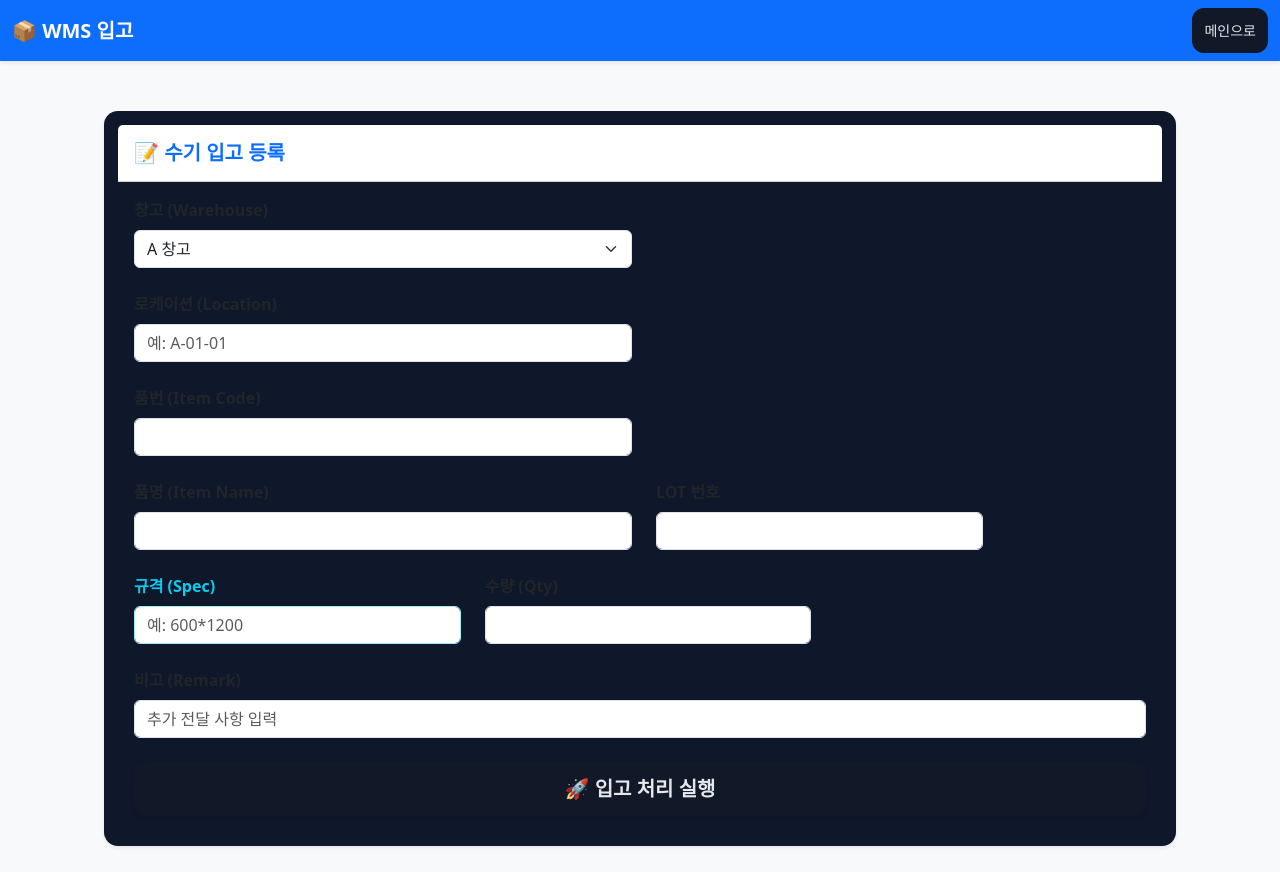
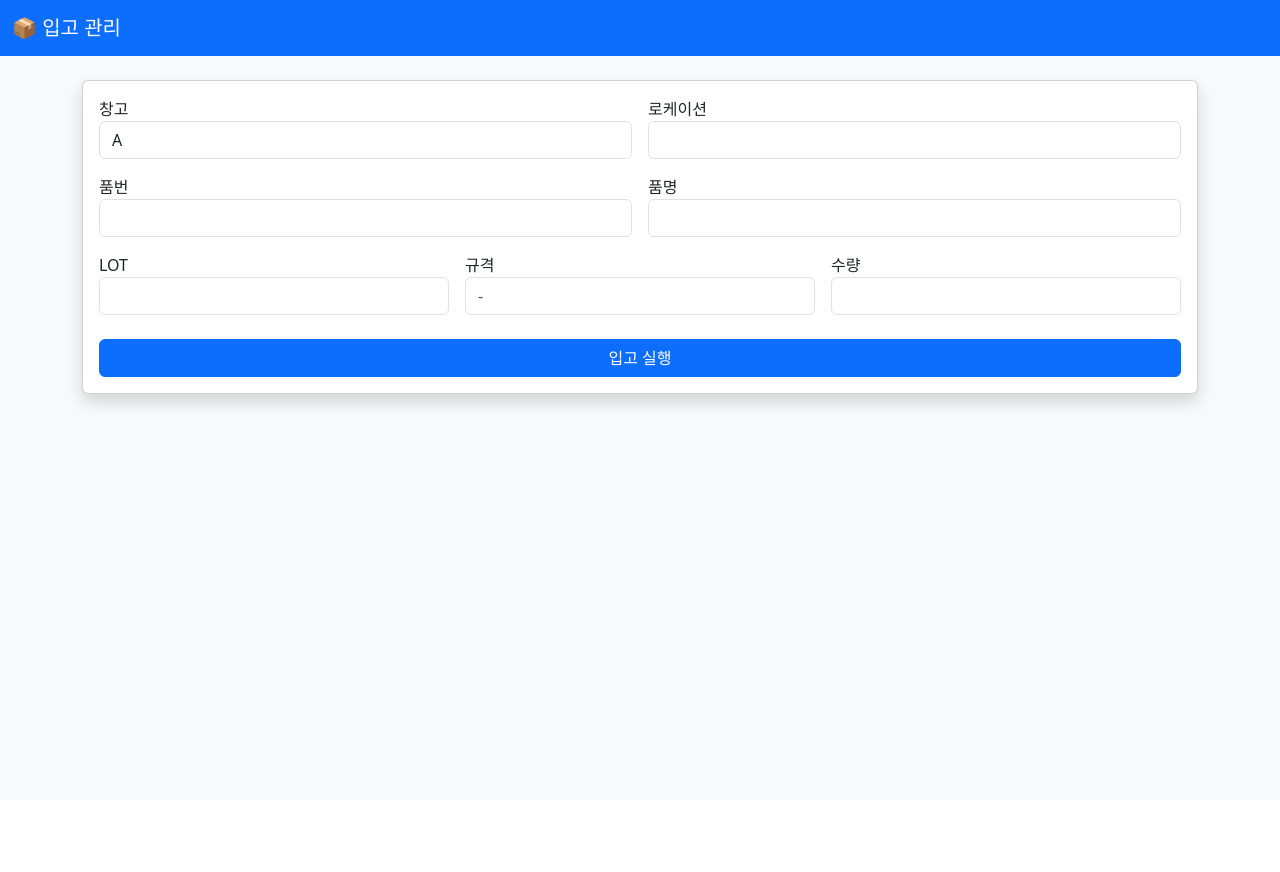
Before and after one commit to dlahtp44-prog/pars-wms-api, a FastAPI app: template app/templates/inbound_page.html in a window 1280 px wide. After the commit the page ends 410 px from the top, so only its background shows below. Run offline with FastAPI, Linux system fonts and the light colour scheme; the template is opened without the code that fills it, so the values that code supplies are empty; parts of the project's set-up code (start-up, migrations or seed data) failed here and were passed over; some libraries are stand-ins or nearby versions.

Commit message:
Update inbound_page.html

```diff
--- a/app/templates/inbound_page.html
+++ b/app/templates/inbound_page.html
@@ -3,117 +3,55 @@
 <head>
     <meta charset="UTF-8">
     <meta name="viewport" content="width=device-width, initial-scale=1.0">
-    <title>입고 작업 (Inbound)</title>
+    <title>WMS 입고 등록</title>
     <link href="https://cdn.jsdelivr.net/npm/bootstrap@5.3.0/dist/css/bootstrap.min.css" rel="stylesheet">
-    <link rel="stylesheet" href="/static/app.css">
 </head>
 <body class="bg-light">
-    <nav class="navbar navbar-expand-lg navbar-dark bg-primary shadow-sm">
-        <div class="container-fluid">
-            <a class="navbar-brand fw-bold" href="/">📦 WMS 입고</a>
-            <button class="btn btn-light btn-sm" onclick="location.href='/'">메인으로</button>
-        </div>
+    <nav class="navbar navbar-dark bg-primary mb-4">
+        <div class="container-fluid"><span class="navbar-brand">📦 입고 관리</span></div>
     </nav>
-
-    <div class="container mt-4">
-        <div class="card shadow-sm border-0">
-            <div class="card-header bg-white py-3">
-                <h5 class="card-title mb-0 text-primary fw-bold">📝 수기 입고 등록</h5>
-            </div>
+    <div class="container">
+        <div class="card shadow">
             <div class="card-body">
                 <form id="inboundForm">
                     <div class="row g-3">
-                        <div class="col-md-6">
-                            <label class="form-label fw-semibold">창고 (Warehouse)</label>
-                            <select class="form-select" id="warehouse" required>
-                                <option value="A">A 창고</option>
-                                <option value="B">B 창고</option>
-                            </select>
-                        </div>
-                        <div class="col-md-6">
-                            <label class="form-label fw-semibold">로케이션 (Location)</label>
-                            <input type="text" class="form-control" id="location" placeholder="예: A-01-01" required>
-                        </div>
-                        <div class="col-md-6">
-                            <label class="form-label fw-semibold">품번 (Item Code)</label>
-                            <input type="text" class="form-control" id="item_code" required>
-                        </div>
-                        <div class="col-md-6">
-                            <label class="form-label fw-semibold">품명 (Item Name)</label>
-                            <input type="text" class="form-control" id="item_name" required>
-                        </div>
-                        <div class="col-md-4">
-                            <label class="form-label fw-semibold">LOT 번호</label>
-                            <input type="text" class="form-control" id="lot_no" required>
-                        </div>
-                        <div class="col-md-4">
-                            <label class="form-label text-info fw-bold">규격 (Spec)</label>
-                            <input type="text" class="form-control border-info-subtle" id="spec" placeholder="예: 600*1200">
-                        </div>
-                        <div class="col-md-4">
-                            <label class="form-label fw-semibold">수량 (Qty)</label>
-                            <input type="number" class="form-control" id="qty" step="0.01" required>
-                        </div>
-                        <div class="col-12">
-                            <label class="form-label fw-semibold">비고 (Remark)</label>
-                            <input type="text" class="form-control" id="remark" placeholder="추가 전달 사항 입력">
-                        </div>
+                        <div class="col-6">창고<input id="warehouse" class="form-control" value="A"></div>
+                        <div class="col-6">로케이션<input id="location" class="form-control" required></div>
+                        <div class="col-6">품번<input id="item_code" class="form-control" required></div>
+                        <div class="col-6">품명<input id="item_name" class="form-control" required></div>
+                        <div class="col-4">LOT<input id="lot_no" class="form-control" required></div>
+                        <div class="col-4">규격<input id="spec" class="form-control" placeholder="-"></div>
+                        <div class="col-4">수량<input id="qty" type="number" step="0.01" class="form-control" required></div>
                     </div>
-                    <div class="d-grid gap-2 mt-4">
-                        <button type="submit" class="btn btn-primary btn-lg fw-bold shadow-sm">🚀 입고 처리 실행</button>
-                    </div>
+                    <button type="submit" class="btn btn-primary w-100 mt-4">입고 실행</button>
                 </form>
             </div>
         </div>
     </div>
-
     <script src="https://cdn.jsdelivr.net/npm/sweetalert2@11"></script>
     <script>
         document.getElementById('inboundForm').addEventListener('submit', async (e) => {
             e.preventDefault();
-
-            // 서버 InboundRequest 모델과 1:1 매칭 (422 에러 방지용 가공)
             const payload = {
-                warehouse: document.getElementById('warehouse').value || "A",
+                warehouse: document.getElementById('warehouse').value,
                 location: document.getElementById('location').value.trim(),
                 item_code: document.getElementById('item_code').value.trim(),
                 item_name: document.getElementById('item_name').value.trim(),
                 lot_no: document.getElementById('lot_no').value.trim(),
-                spec: document.getElementById('spec').value.trim() || "-", // 빈값이면 "-" 강제 할당
-                qty: parseFloat(document.getElementById('qty').value) || 0, // 숫자형 변환 필수
-                remark: document.getElementById('remark').value.trim() || "수기 입고"
+                spec: document.getElementById('spec').value.trim() || "-",
+                qty: parseFloat(document.getElementById('qty').value),
+                remark: "수기 입고"
             };
-
-            if (!payload.item_code || !payload.location || payload.qty <= 0) {
-                Swal.fire('입력 누락', '품번, 로케이션, 수량은 필수입니다.', 'warning');
-                return;
-            }
-
-            try {
-                const response = await fetch('/api/inbound/manual', {
-                    method: 'POST',
-                    headers: {
-                        'Content-Type': 'application/json',
-                        'Accept': 'application/json'
-                    },
-                    body: JSON.stringify(payload)
-                });
-
-                if (response.ok) {
-                    await Swal.fire({
-                        icon: 'success',
-                        title: '입고 성공',
-                        text: '재고가 정상적으로 반영되었습니다.',
-                        timer: 1500,
-                        showConfirmButton: false
-                    });
-                    window.location.reload();
-                } else {
-                    const err = await response.json();
-                    Swal.fire('등록 실패', `오류: ${err.detail || '데이터 형식이 맞지 않습니다.'}`, 'error');
-                }
-            } catch (error) {
-                Swal.fire('통신 오류', '서버와 연결할 수 없습니다.', 'error');
+            const res = await fetch('/api/inbound/manual', {
+                method: 'POST',
+                headers: { 'Content-Type': 'application/json' },
+                body: JSON.stringify(payload)
+            });
+            if (res.ok) {
+                Swal.fire('성공', '입고 완료', 'success').then(() => location.reload());
+            } else {
+                const err = await res.json();
+                Swal.fire('실패', err.detail, 'error');
             }
         });
     </script>
```
